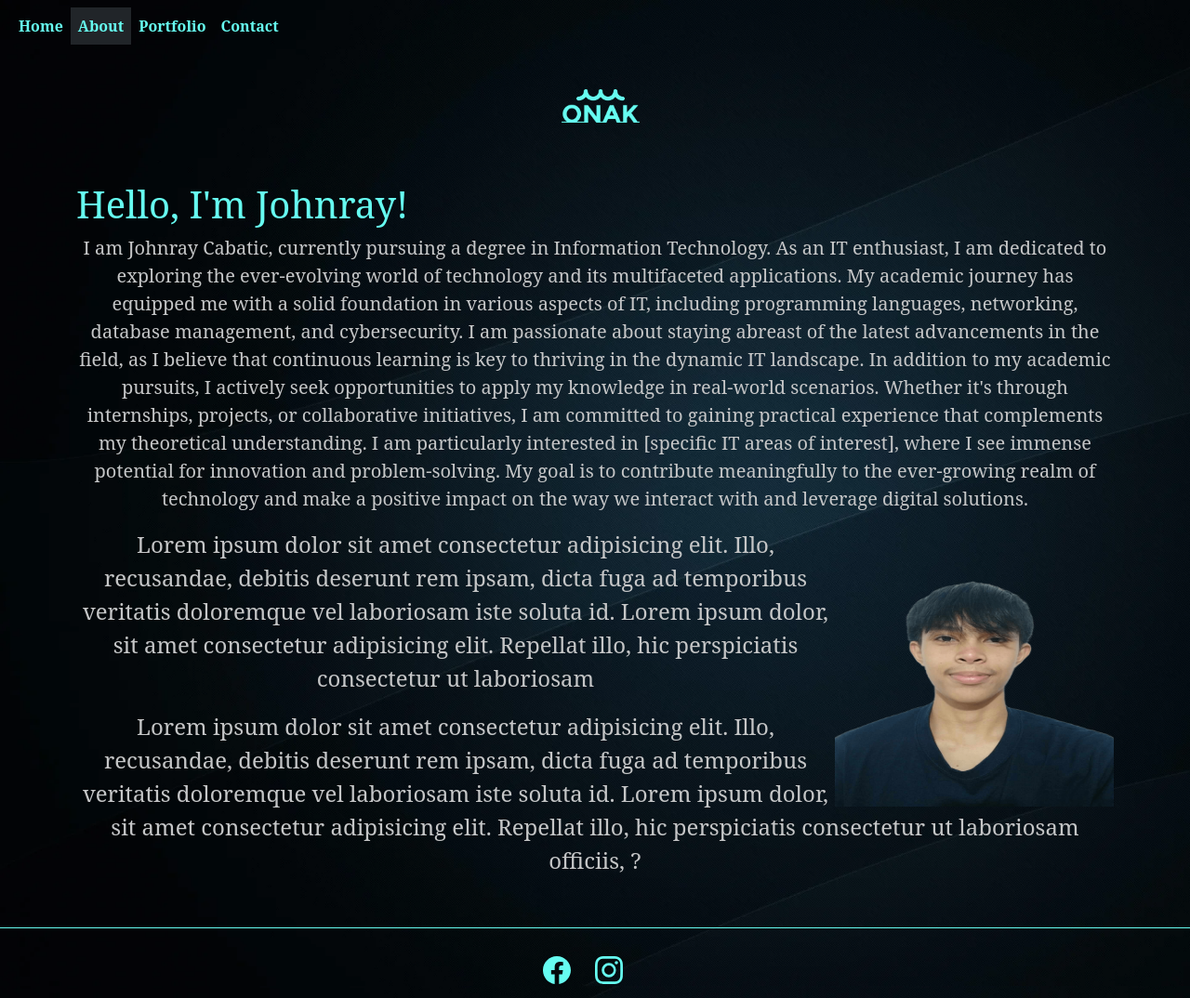
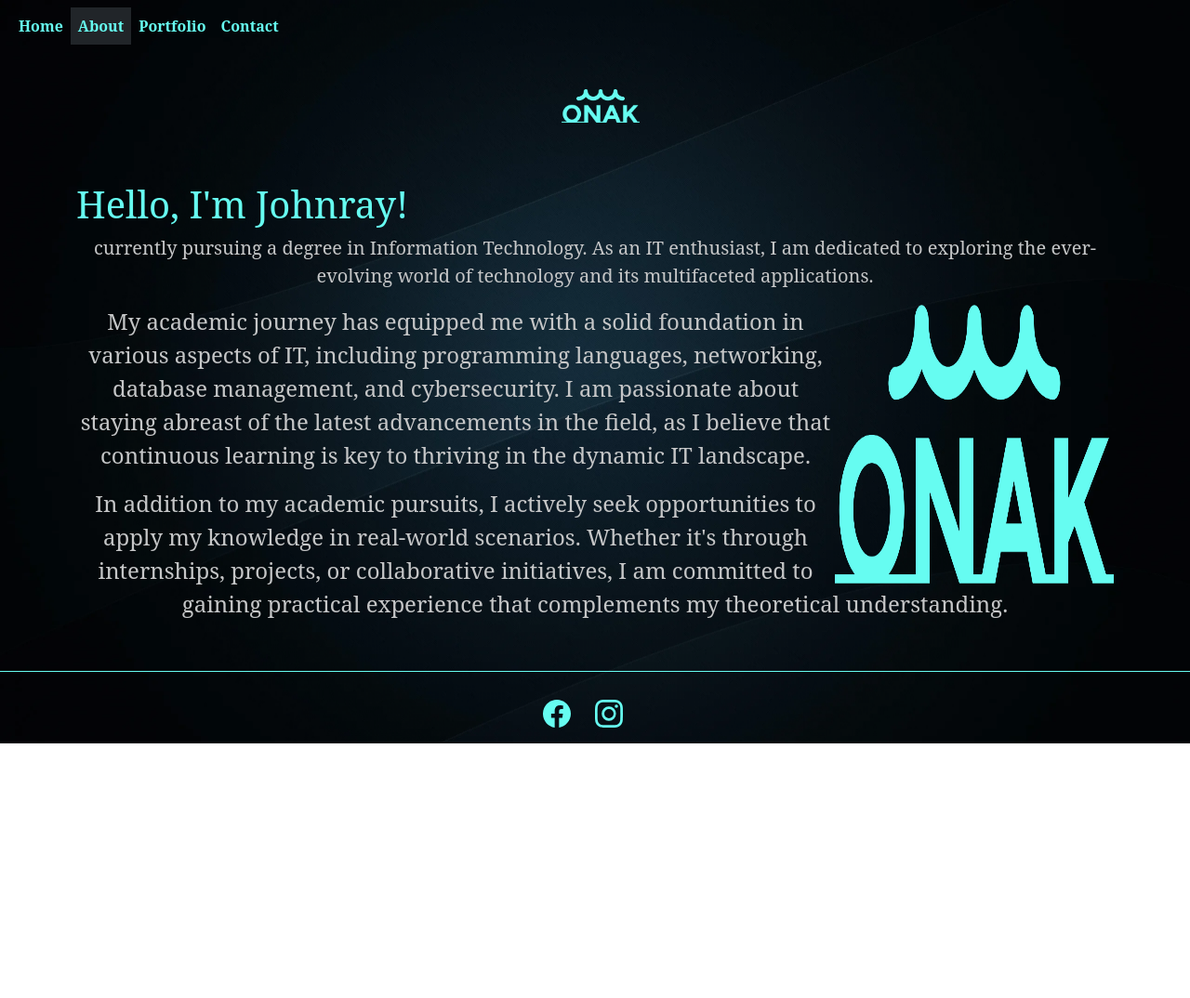
Before and after one commit to JohnrayCabatic16/My-Portfolio, a plain HTML site: page about.html in a window 1280 px wide. Shown: the whole page at 93% size. After the commit the page ends 800 px from the top, so only its background shows below. Drawn offline with nearby package versions, Linux system fonts and the light colour scheme.

Commit message:
Update about.html

```diff
--- a/about.html
+++ b/about.html
@@ -54,33 +54,25 @@
     <div class="singleCol mx-auto my-2 my-md-4">
         <div class="container overflow-hidden  data-aos="flip-left" data-aos-delay="300">
             <h1 class="h1">Hello, I'm Johnray!</h1>
-            <p class="lead">I am Johnray Cabatic, currently pursuing a degree in Information Technology. As an IT enthusiast, I am dedicated to exploring the ever-evolving world of technology and its multifaceted applications.
+            <p class="lead">currently pursuing a degree in Information Technology. As an IT enthusiast, I am dedicated to exploring the ever-evolving world of technology and its multifaceted applications.
 
-My academic journey has equipped me with a solid foundation in various aspects of IT, including programming languages, networking, database management, and cybersecurity. I am passionate about staying abreast of the latest advancements in the field, as I believe that continuous learning is key to thriving in the dynamic IT landscape.
-
-In addition to my academic pursuits, I actively seek opportunities to apply my knowledge in real-world scenarios. Whether it's through internships, projects, or collaborative initiatives, I am committed to gaining practical experience that complements my theoretical understanding.
-
-I am particularly interested in [specific IT areas of interest], where I see immense potential for innovation and problem-solving. My goal is to contribute meaningfully to the ever-growing realm of technology and make a positive impact on the way we interact with and leverage digital solutions.</p>
 
                 <p class="text-center">
-                    <img src="onak.png" width="300" height="300" alt="portrait of john smith" class=" float-sm-none float-md-end">
+                    <img src="logo.png" width="300" height="300" alt="portrait of john smith" class=" float-sm-none float-md-end">
                 </p>
 
-            <p>Lorem ipsum dolor sit amet consectetur adipisicing elit.
-                Illo, recusandae, debitis deserunt rem ipsam, dicta fuga ad
-                temporibus veritatis doloremque vel laboriosam iste soluta id. Lorem ipsum dolor,
-                sit amet consectetur adipisicing elit. Repellat illo, hic perspiciatis
-                consectetur ut laboriosam </p>
-            <p>Lorem ipsum dolor sit amet consectetur adipisicing elit.
-                Illo, recusandae, debitis deserunt rem ipsam, dicta fuga ad
-                temporibus veritatis doloremque vel laboriosam iste soluta id. Lorem ipsum dolor,
-                sit amet consectetur adipisicing elit. Repellat illo, hic perspiciatis
-                consectetur ut laboriosam officiis, ?</p>
+            <p>My academic journey has equipped me with a solid foundation in various aspects of IT, including programming languages, networking, database management, and cybersecurity. I am passionate about staying abreast of the latest advancements in the field, as I believe that continuous learning is key to thriving in the dynamic IT landscape.
+
+
+ </p>
+            <p>
+              In addition to my academic pursuits, I actively seek opportunities to apply my knowledge in real-world scenarios. Whether it's through internships, projects, or collaborative initiatives, I am committed to gaining practical experience that complements my theoretical understanding.
+
+            </p>
 
         </div>
     </div>
 </main>
-
 
 
  <footer class="footer">
```
